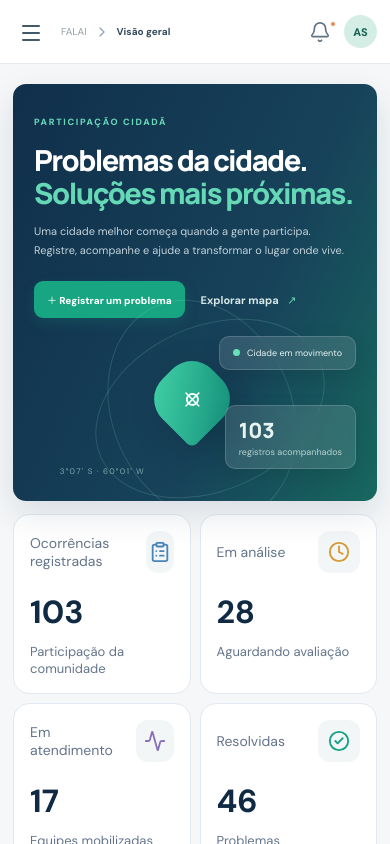
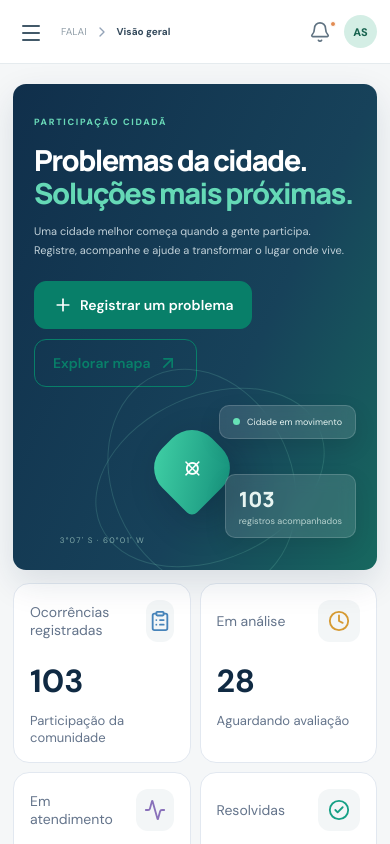
Before and after one commit to GnielSo/Falai, a React (Vite) app: page / in a window 390 px wide. Shown: the top 844 px of the page. Built offline with nearby package versions, Linux system fonts and the light colour scheme.

Commit message:
feat(sprint-03): moderniza Button com variantes, icones, acessibilidade e responsividade

```diff
--- a/src/components/Button.jsx
+++ b/src/components/Button.jsx
@@ -1,17 +1,195 @@
 import React from 'react';
+import { LoaderCircle } from 'lucide-react';
 
-// Componente reutilizável de botão
+// ======================================================
+// 1. VARIANTES DISPONÍVEIS
+// ======================================================
+
+const VARIANTS = [
+  'primary',
+  'secondary',
+  'outline',
+  'danger',
+  'ghost'
+];
+
+// ======================================================
+// 2. TAMANHOS DISPONÍVEIS
+// ======================================================
+
+const SIZES = [
+  'small',
+  'medium',
+  'large'
+];
+
+// ======================================================
+// 3. COMPONENTE BUTTON
+// ======================================================
+
 export default function Button({
+
   children,
+
   variant = 'primary',
+  size = 'medium',
+
+  icon: Icon,
+  iconPosition = 'left',
+
+  loading = false,
+  loadingText = 'Processando...',
+
+  disabled = false,
+  fullWidth = false,
+
+  type = 'button',
+  className = '',
+
   ...props
+
 }) {
+
+  // ====================================================
+  // 4. VALIDAÇÃO DAS PROPRIEDADES
+  // ====================================================
+
+  const validVariant = VARIANTS.includes(variant)
+    ? variant
+    : 'primary';
+
+  const validSize = SIZES.includes(size)
+    ? size
+    : 'medium';
+
+  const validIconPosition = iconPosition === 'right'
+    ? 'right'
+    : 'left';
+
+  // Impede interações durante o carregamento
+
+  const isDisabled = disabled || loading;
+
+  // ====================================================
+  // 5. CONFIGURAÇÃO DAS CLASSES CSS
+  // ====================================================
+
+  const buttonClass = [
+
+    'falai-button',
+
+    `falai-button--${validVariant}`,
+
+    `falai-button--${validSize}`,
+
+    fullWidth
+      ? 'falai-button--full-width'
+      : '',
+
+    loading
+      ? 'falai-button--loading'
+      : '',
+
+    className
+
+  ].filter(Boolean).join(' ');
+
+  // ====================================================
+  // 6. RENDERIZAÇÃO DO ÍCONE
+  // ====================================================
+
+  const renderIcon = () => {
+
+    if (!Icon) {
+      return null;
+    }
+
+    if (React.isValidElement(Icon)) {
+
+      return (
+        <span
+          className="falai-button__icon"
+          aria-hidden="true"
+        >
+          {Icon}
+        </span>
+      );
+
+    }
+
+    return (
+      <Icon
+        className="falai-button__icon"
+        strokeWidth={2}
+        aria-hidden="true"
+        focusable="false"
+      />
+    );
+
+  };
+
+  // ====================================================
+  // 7. RENDERIZAÇÃO DO BOTÃO
+  // ====================================================
+
   return (
+
     <button
-      className={`button button-${variant}`}
+
       {...props}
+
+      type={type}
+
+      className={buttonClass}
+
+      disabled={isDisabled}
+
+      aria-busy={loading}
+
     >
-      {children}
+
+      {loading ? (
+
+        <>
+
+          <LoaderCircle
+            className="falai-button__spinner"
+            aria-hidden="true"
+            focusable="false"
+          />
+
+          <span className="falai-button__label">
+            {loadingText}
+          </span>
+
+        </>
+
+      ) : (
+
+        <>
+
+          {/* Ícone à esquerda */}
+
+          {validIconPosition === 'left' &&
+            renderIcon()}
+
+          {/* Conteúdo do botão */}
+
+          <span className="falai-button__label">
+            {children}
+          </span>
+
+          {/* Ícone à direita */}
+
+          {validIconPosition === 'right' &&
+            renderIcon()}
+
+        </>
+
+      )}
+
     </button>
+
   );
+
 }
--- a/src/pages/Home.jsx
+++ b/src/pages/Home.jsx
@@ -22,9 +22,11 @@ import {
   Clock,
   Activity,
   CircleCheck,
-  ListChecks
+  ListChecks,
+  Plus,
+  ArrowUpRight,
+  ArrowRight
 } from 'lucide-react';
-
 
 // ======================================================
 // COMPONENTE HOME
@@ -66,16 +68,24 @@ export default function Home({ reports, navigate }) {
 
           <div className="welcome-actions">
 
-            <Button onClick={() => navigate('registrar')}>
-              ＋ Registrar um problema
+            <Button
+             variant="primary"
+             size="large"
+             icon={Plus}
+             onClick={() => navigate('registrar')}
+             >
+                 Registrar um problema
              </Button>
 
-            <button
-              className="hero-link"
+            <Button
+             variant="outline"
+             size="large"
+             icon={ArrowUpRight}
+             iconPosition="right"
              onClick={() => navigate('mapa')}
             >
-              Explorar mapa <span>↗</span>
-            </button>
+             Explorar mapa
+         </Button>
 
         </div>
 
@@ -335,14 +345,15 @@ export default function Home({ reports, navigate }) {
 
           {/* Botão de registro */}
 
-          <button
-            className="text-action learn-more"
+         <Button
+         variant="ghost"
+        size="medium"
+         icon={ArrowRight}
+         iconPosition="right"
          onClick={() => navigate('registrar')}
     >
-
-            Fazer meu primeiro registro →
-
-          </button>
+        Fazer meu primeiro registro
+        </Button>
 
      </section>
 
--- a/src/styles.css
+++ b/src/styles.css
@@ -25,6 +25,432 @@
 
 .nav-item:hover .nav-icon {
     color: #54d8b3;
+}
+
+/* ======================================================
+   1. ESTRUTURA PRINCIPAL
+====================================================== */
+
+.falai-button {
+
+  --button-background: #087f69;
+  --button-color: #ffffff;
+  --button-border: #087f69;
+  --button-hover: #065f50;
+
+  display: inline-flex;
+
+  align-items: center;
+  justify-content: center;
+
+  gap: 9px;
+
+  min-width: 0;
+  max-width: 100%;
+  min-height: 44px;
+
+  padding: 11px 20px;
+
+  background: var(--button-background);
+
+  color: var(--button-color);
+
+  border: 1px solid var(--button-border);
+  border-radius: 10px;
+
+  font-family: inherit;
+  font-size: 14px;
+  font-weight: 600;
+
+  line-height: 1.5;
+
+  text-align: center;
+
+  box-sizing: border-box;
+
+  cursor: pointer;
+
+  transition:
+    background-color 0.2s ease,
+    border-color 0.2s ease,
+    box-shadow 0.2s ease,
+    transform 0.2s ease;
+}
+
+
+/* ======================================================
+   2. VARIANTE PRIMARY
+====================================================== */
+
+.falai-button--primary {
+
+  --button-background: #087f69;
+  --button-color: #ffffff;
+  --button-border: #087f69;
+  --button-hover: #065f50;
+
+}
+
+
+/* ======================================================
+   3. VARIANTE SECONDARY
+====================================================== */
+
+.falai-button--secondary {
+
+  --button-background: #e6f4ef;
+  --button-color: #065f50;
+  --button-border: #cce9df;
+  --button-hover: #d2ebe2;
+
+}
+
+
+/* ======================================================
+   4. VARIANTE OUTLINE
+====================================================== */
+
+.falai-button--outline {
+
+  --button-background: transparent;
+  --button-color: #087f69;
+  --button-border: #087f69;
+  --button-hover: #e6f4ef;
+
+}
+
+
+/* ======================================================
+   5. VARIANTE DANGER
+====================================================== */
+
+.falai-button--danger {
+
+  --button-background: #b91c1c;
+  --button-color: #ffffff;
+  --button-border: #b91c1c;
+  --button-hover: #991b1b;
+
+}
+
+
+/* ======================================================
+   6. VARIANTE GHOST
+====================================================== */
+
+.falai-button--ghost {
+
+  --button-background: transparent;
+  --button-color: #087f69;
+  --button-border: transparent;
+  --button-hover: #e6f4ef;
+
+}
+
+
+/* ======================================================
+   7. TAMANHOS
+====================================================== */
+
+.falai-button--small {
+
+  min-height: 44px;
+
+  padding: 7px 12px;
+
+  font-size: 12px;
+
+  border-radius: 8px;
+}
+
+
+.falai-button--medium {
+
+  min-height: 44px;
+
+  padding: 11px 20px;
+
+  font-size: 14px;
+}
+
+
+.falai-button--large {
+
+  min-height: 52px;
+
+  padding: 14px 26px;
+
+  font-size: 15px;
+
+  border-radius: 12px;
+}
+
+
+/* ======================================================
+   8. ÍCONES E TEXTO
+====================================================== */
+
+.falai-button__icon,
+.falai-button__spinner {
+
+  display: inline-flex;
+
+  align-items: center;
+  justify-content: center;
+
+  width: 18px;
+  height: 18px;
+
+  flex-shrink: 0;
+}
+
+
+.falai-button__icon svg {
+
+  width: 100%;
+  height: 100%;
+}
+
+
+.falai-button--small .falai-button__icon,
+.falai-button--small .falai-button__spinner {
+
+  width: 16px;
+  height: 16px;
+}
+
+
+.falai-button--large .falai-button__icon,
+.falai-button--large .falai-button__spinner {
+
+  width: 20px;
+  height: 20px;
+}
+
+
+.falai-button__label {
+
+  min-width: 0;
+
+  overflow-wrap: anywhere;
+
+}
+
+
+/* ======================================================
+   9. LARGURA TOTAL
+====================================================== */
+
+.falai-button--full-width {
+
+  display: flex;
+
+  width: 100%;
+
+}
+
+
+/* ======================================================
+   10. INTERAÇÃO COM O MOUSE
+====================================================== */
+
+@media (hover: hover) {
+
+  .falai-button:not(:disabled):hover {
+
+    background: var(--button-hover);
+
+    transform: translateY(-1px);
+
+    box-shadow:
+      0 4px 10px rgba(15, 23, 42, 0.08);
+
+  }
+
+}
+
+
+.falai-button:not(:disabled):active {
+
+  transform: translateY(0);
+
+  box-shadow: none;
+
+}
+
+
+/* ======================================================
+   11. ACESSIBILIDADE - FOCO POR TECLADO
+====================================================== */
+
+.falai-button:focus-visible {
+
+  outline: 3px solid #087f69;
+
+  outline-offset: 3px;
+
+}
+
+
+/* ======================================================
+   12. ESTADO DESABILITADO
+====================================================== */
+
+.falai-button:disabled {
+
+  background: #e2e8f0;
+
+  color: #64748b;
+
+  border-color: #cbd5e1;
+
+  cursor: not-allowed;
+
+  box-shadow: none;
+
+  transform: none;
+
+}
+
+
+/* ======================================================
+   13. ESTADO DE CARREGAMENTO
+====================================================== */
+
+.falai-button--loading:disabled {
+
+  background: var(--button-background);
+
+  color: var(--button-color);
+
+  border-color: var(--button-border);
+
+  cursor: wait;
+
+}
+
+
+.falai-button__spinner {
+
+  animation: falai-button-spin 0.9s linear infinite;
+
+}
+
+
+@keyframes falai-button-spin {
+
+  from {
+    transform: rotate(0deg);
+  }
+
+  to {
+    transform: rotate(360deg);
+  }
+
+}
+
+
+/* ======================================================
+   14. RESPONSIVIDADE - TABLETS
+====================================================== */
+
+@media (max-width: 1024px) {
+
+  .falai-button--medium {
+
+    padding: 10px 17px;
+
+  }
+
+  .falai-button--large {
+
+    padding: 13px 22px;
+
+  }
+
+}
+
+
+/* ======================================================
+   15. RESPONSIVIDADE - CELULARES
+====================================================== */
+
+@media (max-width: 600px) {
+
+  .falai-button {
+
+    gap: 7px;
+
+    min-height: 44px;
+
+  }
+
+  .falai-button--medium {
+
+    padding: 10px 14px;
+
+    font-size: 13px;
+
+  }
+
+  .falai-button--large {
+
+    min-height: 48px;
+
+    padding: 12px 18px;
+
+    font-size: 14px;
+
+  }
+
+}
+
+
+/* ======================================================
+   16. ACESSIBILIDADE - REDUÇÃO DE MOVIMENTO
+====================================================== */
+
+@media (prefers-reduced-motion: reduce) {
+
+  .falai-button {
+
+    transition: none;
+
+  }
+
+  .falai-button:not(:disabled):hover {
+
+    transform: none;
+
+  }
+
+  .falai-button__spinner {
+
+    animation: none;
+
+  }
+
+}
+
+
+/* ======================================================
+   17. ACESSIBILIDADE - ALTO CONTRASTE
+====================================================== */
+
+@media (forced-colors: active) {
+
+  .falai-button {
+
+    border: 1px solid ButtonText;
+
+  }
+
+  .falai-button:focus-visible {
+
+    outline-color: Highlight;
+
+  }
+
 }
 
 /* ======================================================
```
Lines whose indentation alone changed are shown as unchanged.
